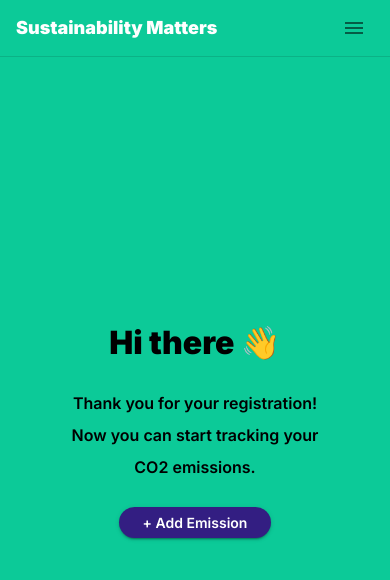
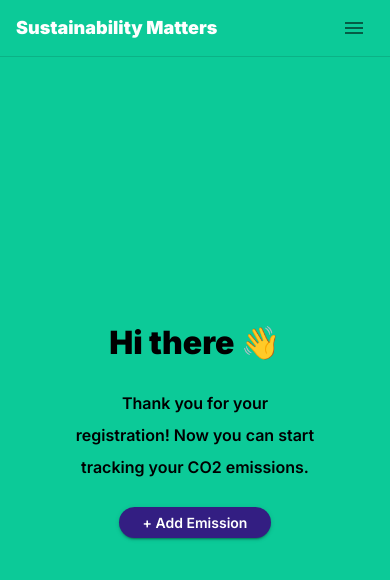
Before and after one commit to laaragm/Sustainability-Matters-FrontEnd, a React (Create React App) app: page /emissions in a window 390 px wide. Shown: the top 580 px of the page. Built offline with nearby package versions, Linux system fonts and the light colour scheme.

Commit message:
Implemented responsiveness

```diff
--- a/src/pages/NoEmissions/index.tsx
+++ b/src/pages/NoEmissions/index.tsx
@@ -28,7 +28,7 @@ export default function NoEmissions() {
             <Stack
                 alignItems="center"
                 spacing={isMobile ? 3 : 8}
-                m={isMobile ? 0 : 5}
+                m={isMobile ? 1 : 5}
             >
                 {!isMobile && (
                     <Stack
```
